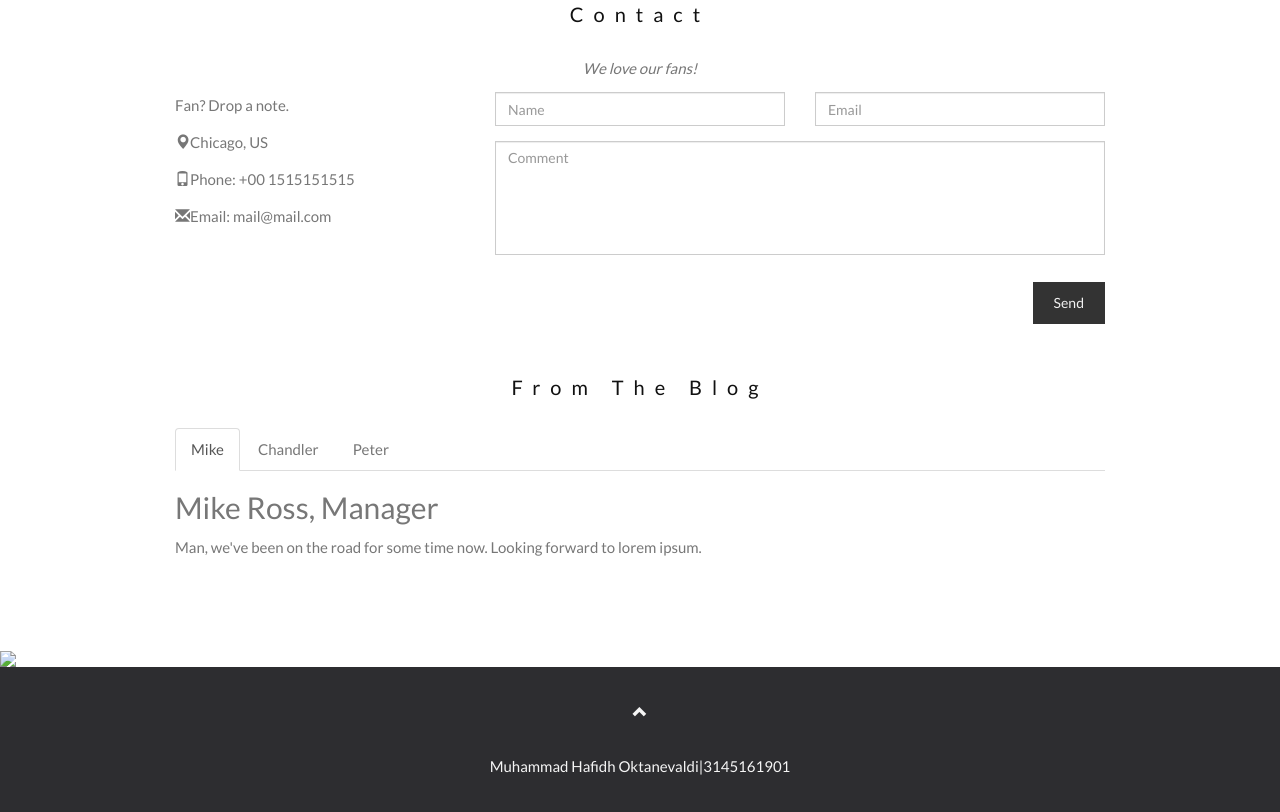
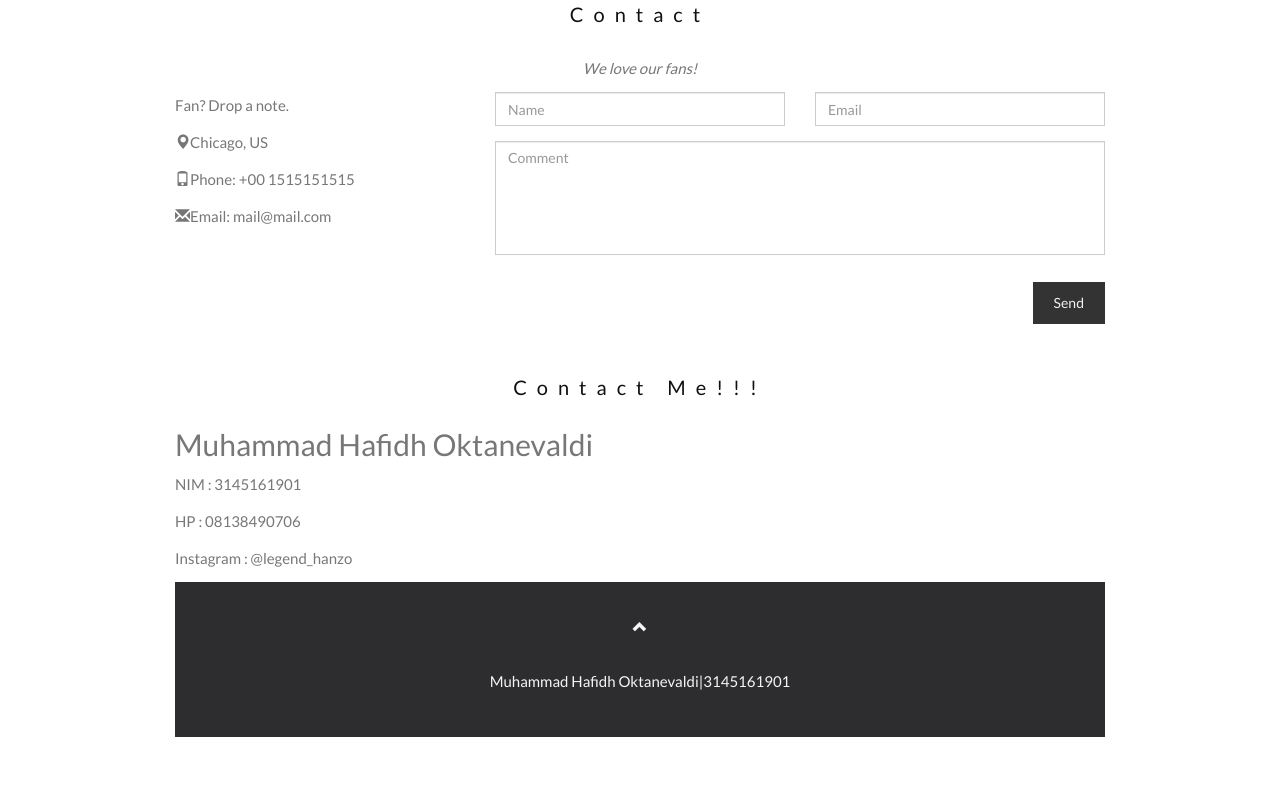
Before and after one commit to hzzzhaaa/tugas_imk, a plain HTML site: page index.html in a window 1280 px wide. Shown: the part 654-1466 px from the top of the page. Drawn offline with nearby package versions, Linux system fonts and the light colour scheme.

Commit message:
Update index.html

```diff
--- a/index.html
+++ b/index.html
@@ -260,31 +260,17 @@
     </div>
   </div>
   <br>
-  <h3 class="text-center">From The Blog</h3>
-  <ul class="nav nav-tabs">
-    <li class="active"><a data-toggle="tab" href="#home">Mike</a></li>
-    <li><a data-toggle="tab" href="#menu1">Chandler</a></li>
-    <li><a data-toggle="tab" href="#menu2">Peter</a></li>
-  </ul>
+  <h3 class="text-center">Contact Me!!!</h3>
 
   <div class="tab-content">
     <div id="home" class="tab-pane fade in active">
-      <h2>Mike Ross, Manager</h2>
-      <p>Man, we've been on the road for some time now. Looking forward to lorem ipsum.</p>
-    </div>
-    <div id="menu1" class="tab-pane fade">
-      <h2>Chandler Bing, Guitarist</h2>
-      <p>Always a pleasure people! Hope you enjoyed it as much as I did. Could I BE.. any more pleased?</p>
-    </div>
-    <div id="menu2" class="tab-pane fade">
-      <h2>Peter Griffin, Bass player</h2>
-      <p>I mean, sometimes I enjoy the show, but other times I enjoy other things.</p>
-    </div>
+      <h2>Muhammad Hafidh Oktanevaldi</h2>
+      <p>NIM : 3145161901</p>
+      <p>HP : 08138490706</p>
+      <p>Instagram : @legend_hanzo</p>
+
   </div>
 </div>
-
-<!-- Image of location/map -->
-<img src="map.jpg" class="img-responsive" style="width:100%">
 
 <!-- Footer -->
 <footer class="text-center">
```
